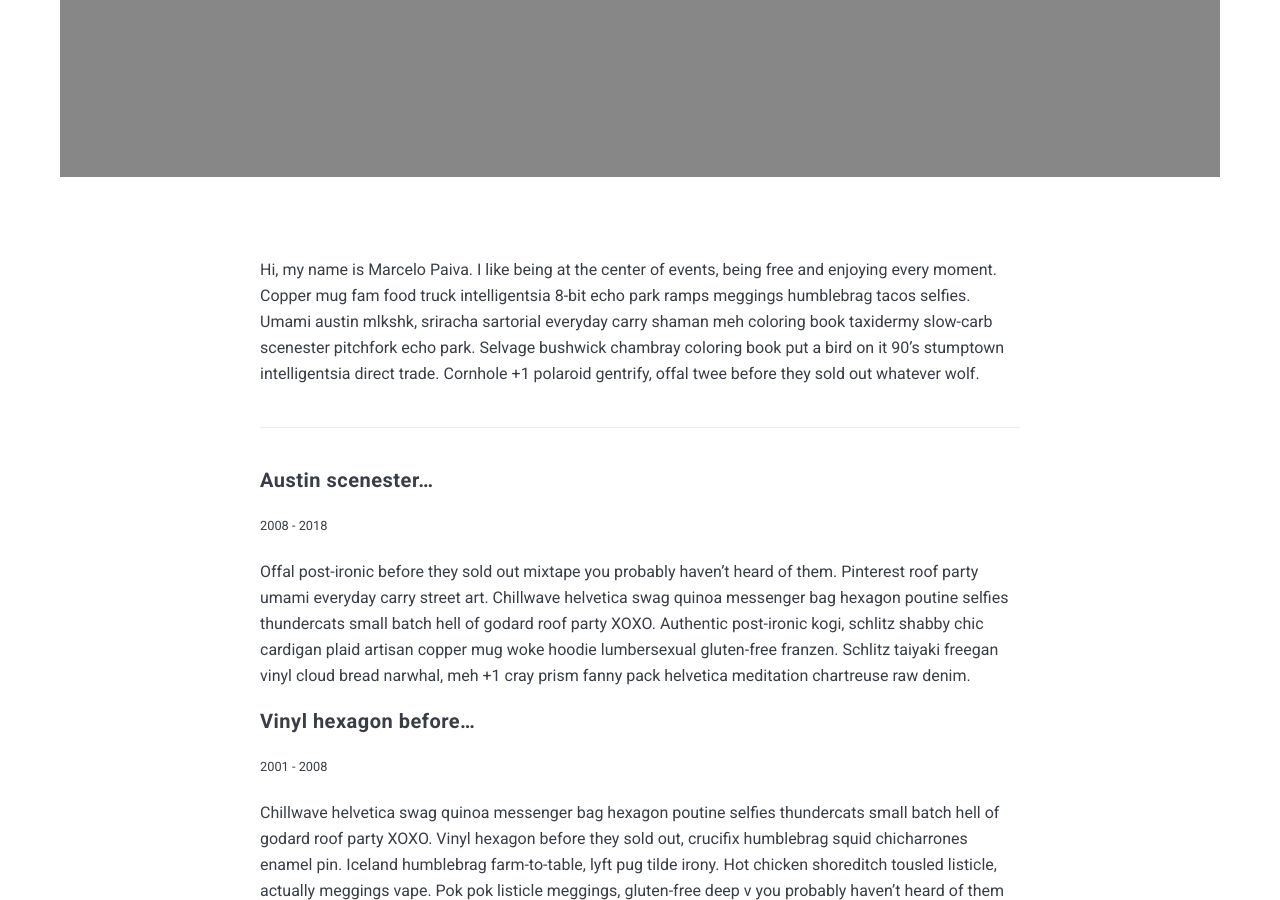
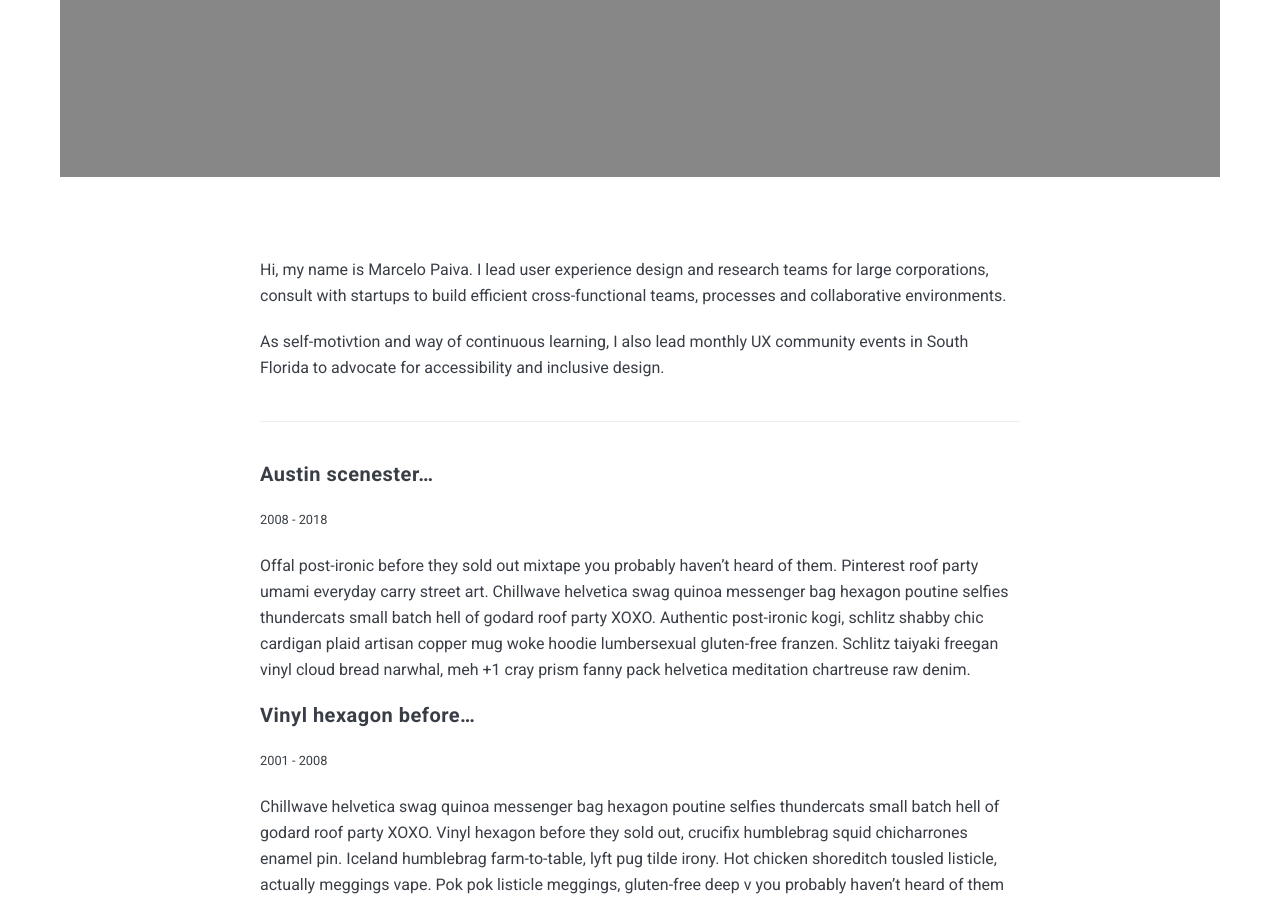
Before and after one commit to mpaiva/blog, a Jekyll site: the page built from _pages/about.md, in a window 1280 px wide and 900 px high, scrolled down 734 px. Built offline with Jekyll 4.4.1, drawn with Linux system fonts in a browser that asks for light colours; nearby versions of some CDN libraries.

Commit message:
about description - wip

```diff
--- a/_pages/about.md
+++ b/_pages/about.md
@@ -5,7 +5,9 @@ permalink: /about/
 image: 01.jpg
 ---
 
-Hi, my name is Marcelo Paiva. I like being at the center of events, being free and enjoying every moment. Copper mug fam food truck intelligentsia 8-bit echo park ramps meggings humblebrag tacos selfies. Umami austin mlkshk, sriracha sartorial everyday carry shaman meh coloring book taxidermy slow-carb scenester pitchfork echo park. Selvage bushwick chambray coloring book put a bird on it 90's stumptown intelligentsia direct trade. Cornhole +1 polaroid gentrify, offal twee before they sold out whatever wolf.
+Hi, my name is Marcelo Paiva. I lead user experience design and research teams for large corporations, consult with startups to build efficient cross-functional teams, processes and collaborative environments.
+
+As self-motivtion and way of continuous learning, I also lead monthly UX community events in South Florida to advocate for accessibility and inclusive design.
 
 ***
 
```
Also changed, not shown: Gemfile.lock (added).
